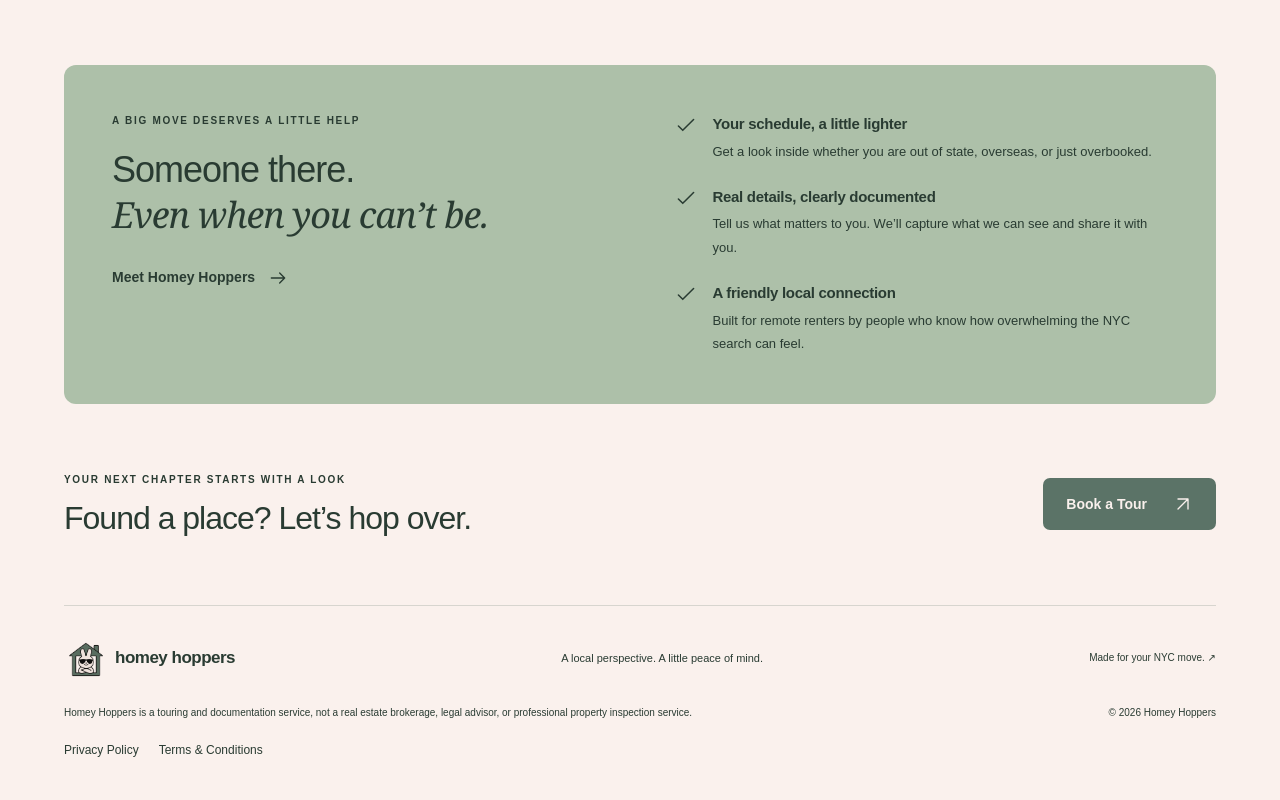
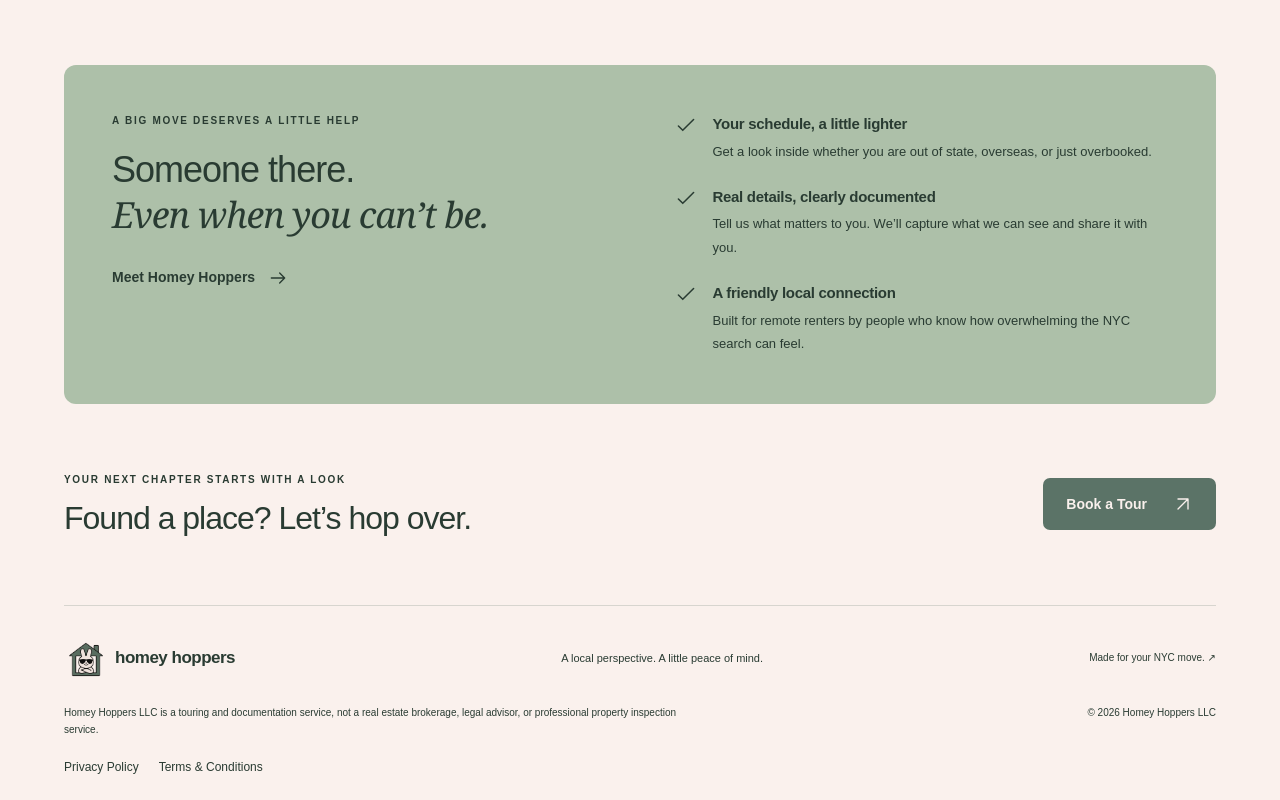
Before and after one commit to gajaramekar/Homey-Hoppers, a Next.js app: page / in a window 1280 px wide. Shown: the part 1070-1870 px from the top of the page. Built offline with nearby package versions, Linux system fonts and the light colour scheme.

Commit message:
Add LLC to site footer business name

```diff
--- a/app/layout.tsx
+++ b/app/layout.tsx
@@ -7,5 +7,5 @@ import './globals.css';
 
 export const metadata: Metadata = { title: { default: 'Homey Hoppers | Your eyes inside your next NYC apartment', template: '%s | Homey Hoppers' }, description: 'Apartment hunting from afar? A local Homey Hopper attends your NYC showing and shares a live video call, photos, videos, and notes.' };
 export default function RootLayout({ children }: Readonly<{ children: React.ReactNode }>) {
-  return <html lang="en"><body><a className="skip-link" href="#main">Skip to content</a><div className="site-shell"><Header/>{children}<footer><div className="footer-top"><Link href="/" className="footer-brand"><Image src="/images/homey%20hopper%20logo.png" alt="" width={44} height={44} className="brand-image"/> homey hoppers</Link><p>A local perspective. A little peace of mind.</p><span>Made for your NYC move. ↗</span></div><div className="footer-bottom"><p>Homey Hoppers is a touring and documentation service, not a real estate brokerage, legal advisor, or professional property inspection service.</p><span>© {new Date().getFullYear()} Homey Hoppers</span></div><div className="legal-links"><Link href="/privacy">Privacy Policy</Link><Link href="/terms">Terms &amp; Conditions</Link></div></footer></div><Analytics /></body></html>;
+  return <html lang="en"><body><a className="skip-link" href="#main">Skip to content</a><div className="site-shell"><Header/>{children}<footer><div className="footer-top"><Link href="/" className="footer-brand"><Image src="/images/homey%20hopper%20logo.png" alt="" width={44} height={44} className="brand-image"/> homey hoppers</Link><p>A local perspective. A little peace of mind.</p><span>Made for your NYC move. ↗</span></div><div className="footer-bottom"><p>Homey Hoppers LLC is a touring and documentation service, not a real estate brokerage, legal advisor, or professional property inspection service.</p><span>© {new Date().getFullYear()} Homey Hoppers LLC</span></div><div className="legal-links"><Link href="/privacy">Privacy Policy</Link><Link href="/terms">Terms &amp; Conditions</Link></div></footer></div><Analytics /></body></html>;
 }
```
